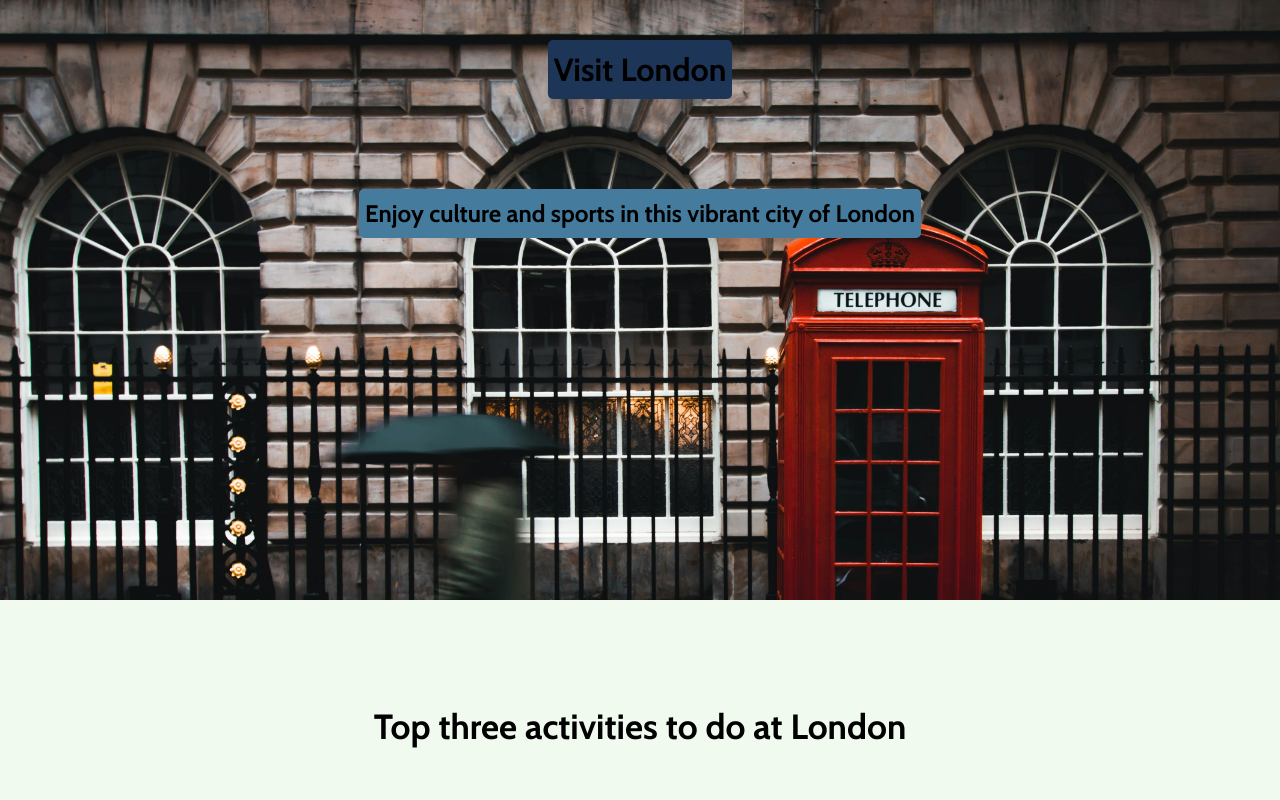
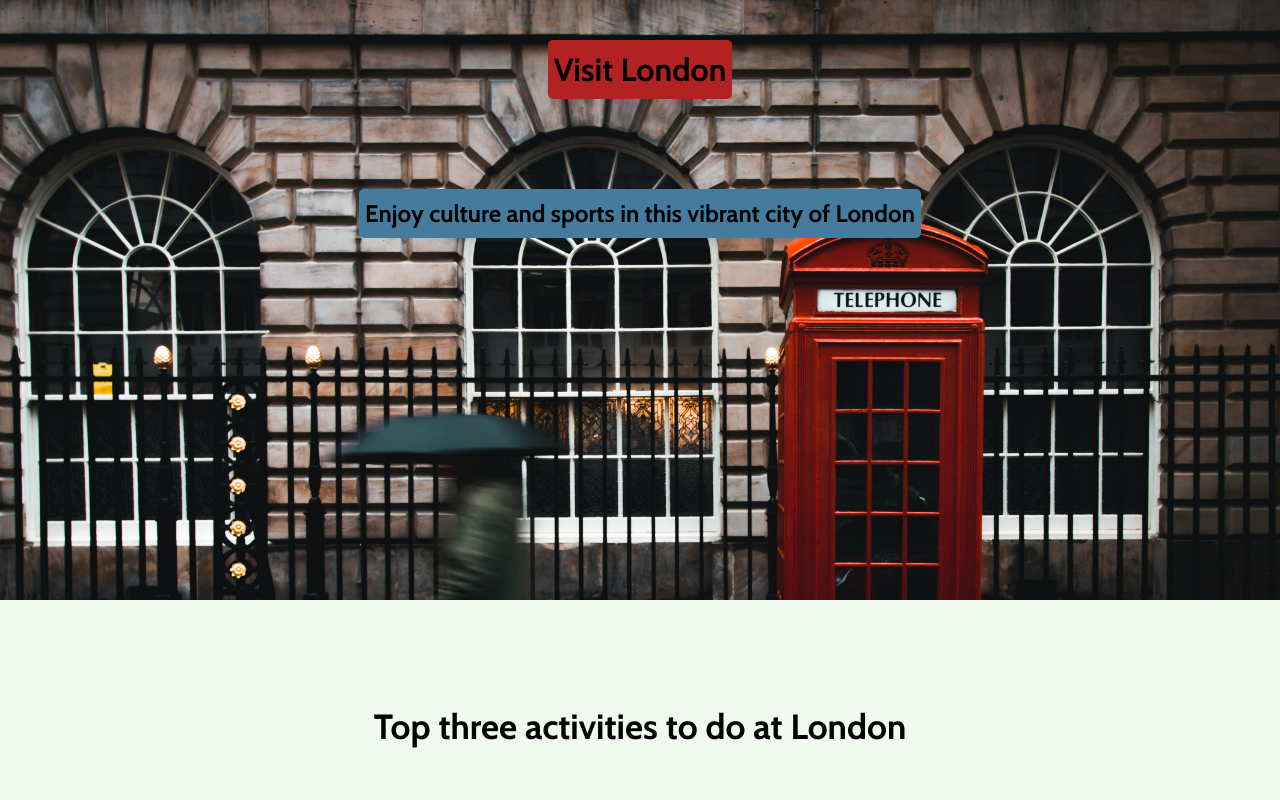
Before and after one commit to Manojgorantla11/London-guide, a plain HTML site: page index.html in a window 1280 px wide. Shown: the top 800 px of the page. Drawn offline with nearby package versions, Linux system fonts and the light colour scheme.

Commit message:
Update styles.css

```diff
--- a/styles.css
+++ b/styles.css
@@ -13,7 +13,7 @@ h1 {
     margin: 100px auto;
     display: inline-block;
     margin-top: 40px;
-    background-color: #1D3557;
+    background-color: #B22222
 }
 h2{
     background-color:#457B9D;
```
